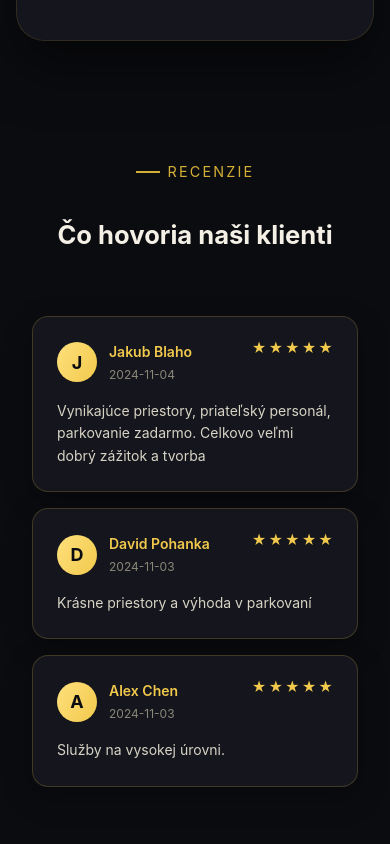
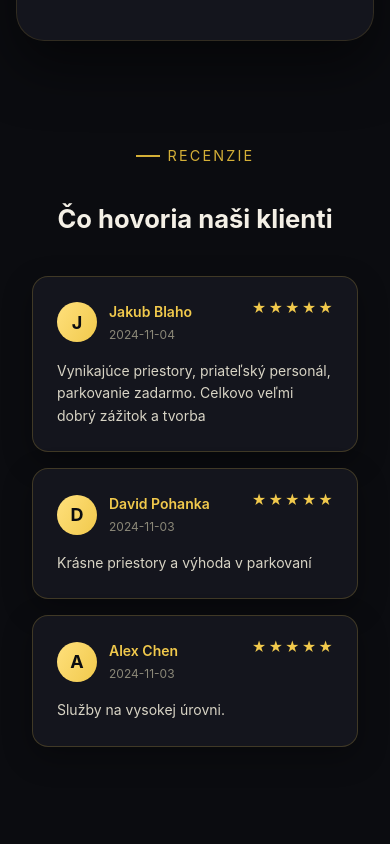
Before and after one commit to Jar1s/grindcast-studio-web, a React (Vite) app: page / in a window 390 px wide. Shown: the part 3500-4344 px from the top of the page. Built offline with nearby package versions, Linux system fonts and the light colour scheme.

Commit message:
Fix spacing gaps in reviews section
- Reduced padding in reviews-section from 3rem to 2rem
- Reduced section-header margin-bottom from 2.5rem to 1.5rem
- Removed margin-top from reviews-container
- Removed margin-bottom from reviews-grid
- Improved mobile spacing

```diff
--- a/src/components/GoogleBusinessWidget.css
+++ b/src/components/GoogleBusinessWidget.css
@@ -1,13 +1,17 @@
 /* Reviews Section - Normal page section */
 .reviews-section {
-  padding: 3rem 1.5rem;
+  padding: 2rem 1.5rem;
   background: #0b0c10;
+}
+
+.reviews-section .section-header {
+  margin-bottom: 1.5rem;
 }
 
 .reviews-container {
   max-width: 1200px;
   margin: 0 auto;
-  margin-top: 1.5rem;
+  margin-top: 0;
 }
 
 /* Loading and Error States */
@@ -114,7 +118,7 @@
   display: grid;
   grid-template-columns: repeat(auto-fit, minmax(300px, 1fr));
   gap: 1.5rem;
-  margin-bottom: 3rem;
+  margin-bottom: 0;
 }
 
 .review-card {
@@ -278,7 +282,11 @@
 /* Mobile Responsive */
 @media (max-width: 640px) {
   .reviews-section {
-    padding: 2.5rem 1rem;
+    padding: 1.5rem 1rem;
+  }
+
+  .reviews-section .section-header {
+    margin-bottom: 1rem;
   }
 
   .reviews-summary {
```
